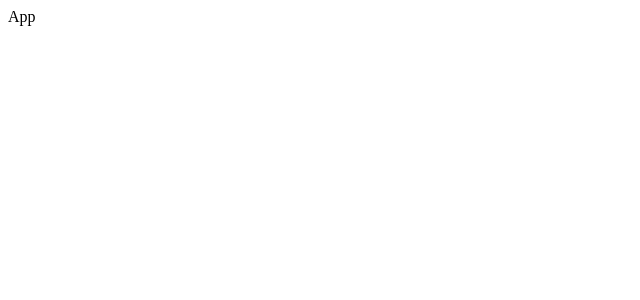
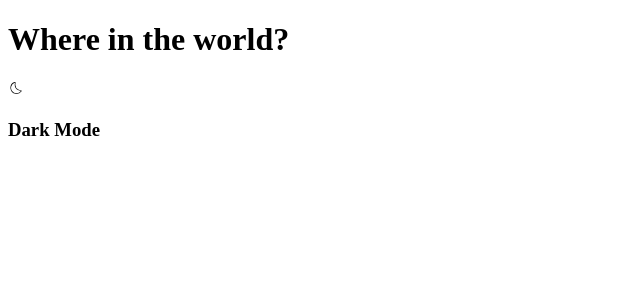
Before and after one commit to Ibrahimabudalah/rest-countries-frontend, a React (Create React App) app: page /country in a window 1280 px wide. Shown: the top 300 px of the page, without its empty margins (0-640 px from the left). Built offline with nearby package versions, Linux system fonts and the light colour scheme.

Commit message:
created the header component

```diff
--- a/package.json
+++ b/package.json
@@ -9,6 +9,7 @@
     "axios": "^1.3.4",
     "react": "^18.2.0",
     "react-dom": "^18.2.0",
+    "react-icons": "^4.7.1",
     "react-scripts": "5.0.1",
     "web-vitals": "^2.1.4"
   },
--- a/src/App.jsx
+++ b/src/App.jsx
@@ -1,10 +1,11 @@
 import React, { Component } from "react";
 import "./App.css";
 import axios from "axios";
+import Header from "./Components/Header/Header";
 
 export default class App extends Component {
   state = {
-    countries: null,
+    countries: [],
   };
 
   getData = () => {
@@ -14,7 +15,7 @@ export default class App extends Component {
         this.setState(
           {
             countries: res.data,
-          },
+          }
           // console.log(res.data)
         )
       )
@@ -29,7 +30,14 @@ export default class App extends Component {
   }
 
   render() {
-    console.log(this.state.countries)
-    return <div>App</div>;
+    console.log(this.state.countries);
+    return (
+      <div>
+        <Header />
+        {/* <div>{(this.state.countries).map((country, index) => {
+          return (<h2 key={index}>{country.name}</h2>)
+        })}</div> */}
+      </div>
+    );
   }
 }
--- /dev/null
+++ b/src/Components/Header/Header.jsx
@@ -0,0 +1,16 @@
+import React from "react";
+import { CiDark } from "react-icons/ci";
+
+function Header() {
+  return (
+    <div>
+      <h1>Where in the world?</h1>
+      <div>
+              <CiDark />
+              <h3>Dark Mode</h3>
+      </div>
+    </div>
+  );
+}
+
+export default Header;
```
Also changed, not shown: 1 other file (tests, documents, lock files or other folders).
